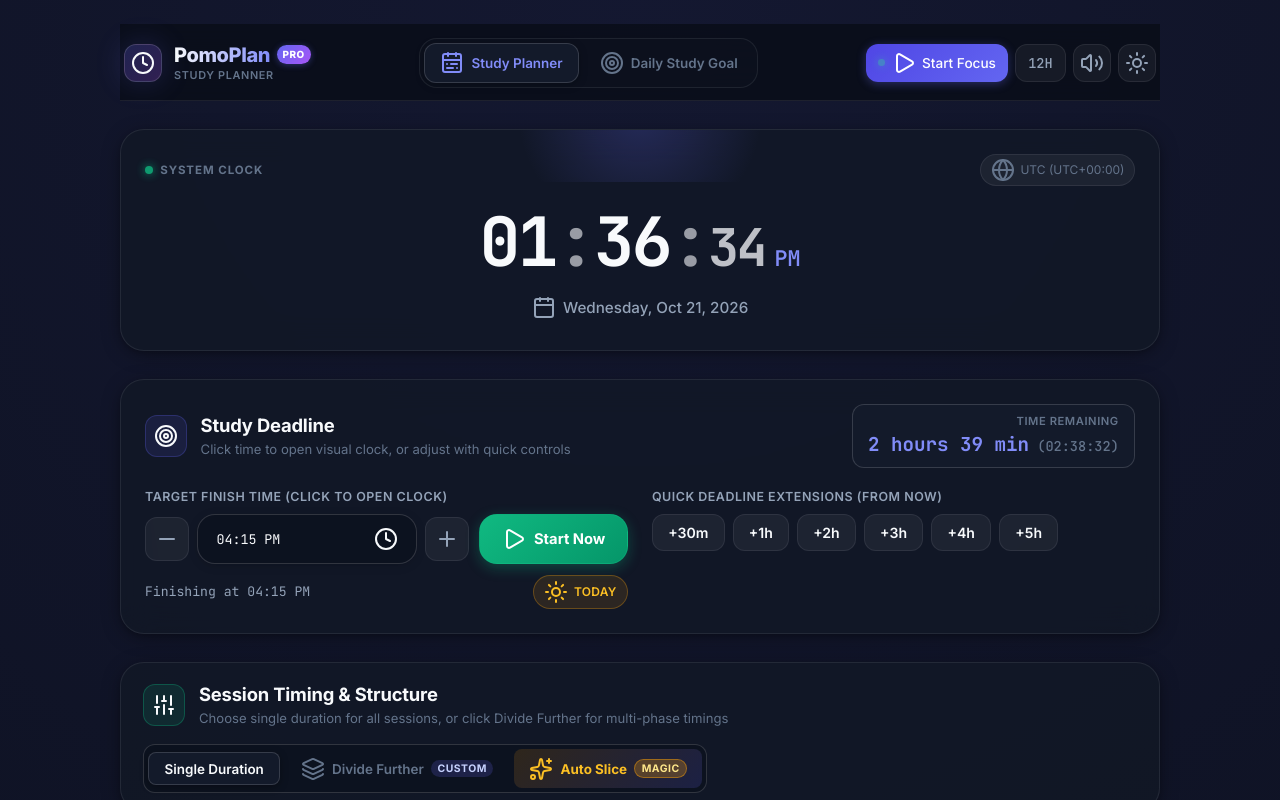
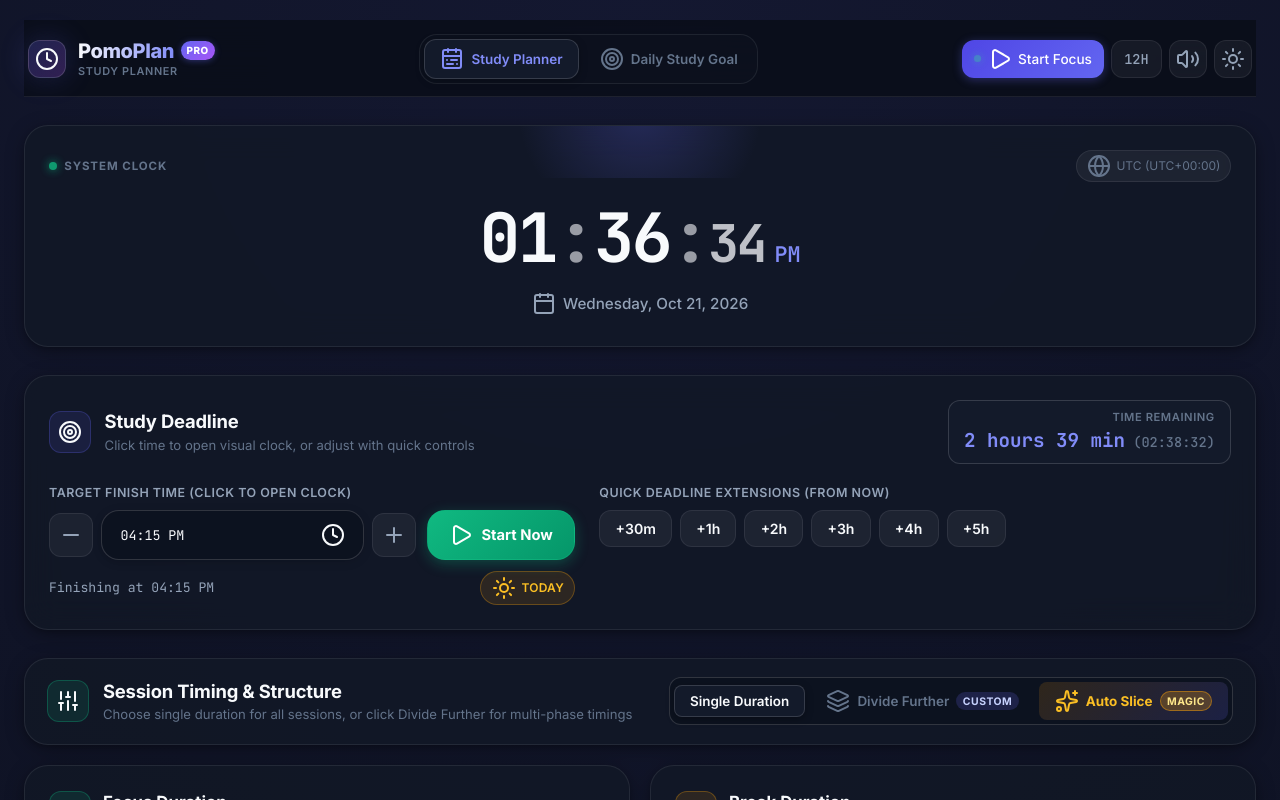
Before and after one commit to Ghostx003/pomo-planner, a React (Vite) app: page / in a window 1280 px wide. Shown: the top 800 px of the page. Built offline with nearby package versions, Linux system fonts and the light colour scheme.

Commit message:
style: expand desktop layout to full screen width

```diff
--- a/src/index.css
+++ b/src/index.css
@@ -104,16 +104,18 @@
   background-repeat: no-repeat;
   display: flex;
   flex-direction: column;
+  width: 100%;
 }
 
 .content-wrapper {
-  max-width: 1080px;
+  max-width: 100%;
   width: 100%;
-  margin: 0 auto;
-  padding: 1.5rem 1.25rem 3.5rem;
+  margin: 0;
+  padding: 1.25rem 1.5rem 3.5rem;
   display: flex;
   flex-direction: column;
   gap: 1.75rem;
+  box-sizing: border-box;
 }
 
 /* Tabular numbers for clocks and countdowns */
```
